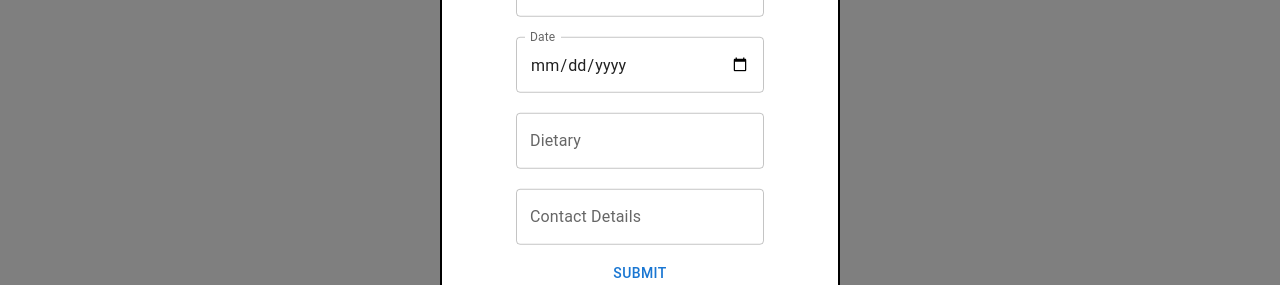
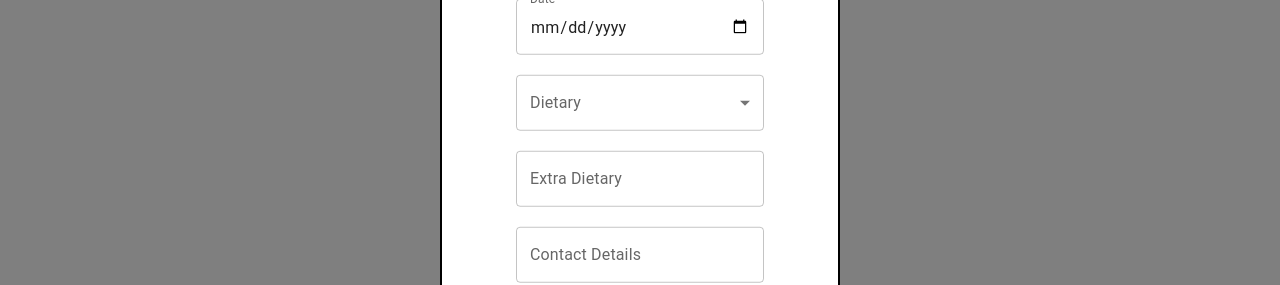
Before and after one commit to ryanbarouki/merton-meal-exchange, a React (Create React App) app: page / in a window 1280 px wide. Both pictures are taken after a click on the button "ADD ITEM". Shown: the part 279-564 px from the top of the page. Built offline with nearby package versions, Linux system fonts and the light colour scheme; no server answers.

Commit message:
add dropdown for diet requirements

```diff
--- a/src/components/AddItemModal.js
+++ b/src/components/AddItemModal.js
@@ -40,6 +40,7 @@ const defaultValues = {
   mealType: "",
   date: "",
   dietary: "",
+  extra_diet: "",
   contact: ""
 };
 
@@ -69,6 +70,11 @@ export const AddItemModal = ({onSubmit}) => {
   const handleDietChange = event => {
     setFormValues({...formValues,
     dietary: event.target.value});
+  };
+
+  const handleExtraDietChange = event => {
+    setFormValues({...formValues,
+    extra_diet: event.target.value});
   };
 
   const handleContactChange = event => {
@@ -122,11 +128,26 @@ export const AddItemModal = ({onSubmit}) => {
             </Stack>
             </Input>
             <Input>
+            <FormControl fullWidth>
+              <InputLabel id="demo-simple-select-label">Dietary</InputLabel>
+              <Select
+                labelId="demo-simple-select-label"
+                id="demo-simple-select"
+                label="Dietary"
+                onChange={handleDietChange}
+                defaultValue=""
+              >
+                <MenuItem value="Vegetarian">Vegetarian</MenuItem>
+                <MenuItem value="Standard">Standard</MenuItem>
+              </Select>
+            </FormControl>
+            </Input>
+            <Input>
             <TextField
               id="outlined-basic"
-              label="Dietary"
+              label="Extra Dietary"
               variant="outlined"
-              onChange={handleDietChange}
+              onChange={handleExtraDietChange}
             />
             </Input>
             <Input>
--- a/src/components/MealListing.js
+++ b/src/components/MealListing.js
@@ -33,7 +33,7 @@ export const MealListing = ({items, onClaim, onDelete}) => {
                 {row.mealType}
               </TableCell>
               <TableCell align="left">{row.date}</TableCell>
-              <TableCell align="left">{row.dietary}</TableCell>
+              <TableCell align="left">{row.dietary}, {row.extra_diet}</TableCell>
               <TableCell align="left">{row.contact}</TableCell>
               <TableCell align="left">{row.claimed ??
                 <ClaimModal onSubmit={onClaim} index={index}>Claim</ClaimModal>
```
